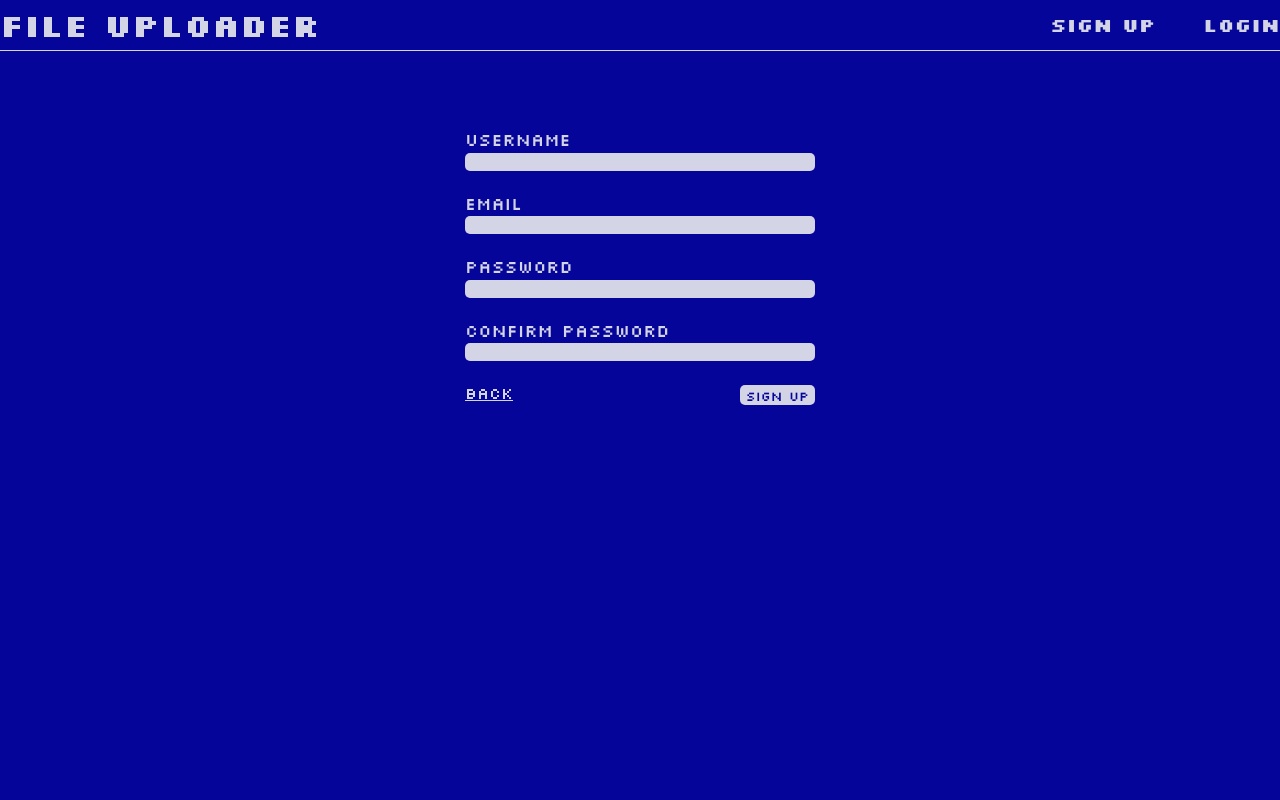
After one commit to Aquilaruspante/odin-file-uploader, a Node server app: page /user/register in a window 1280 px wide. The commit adds this page. Run offline with Node 20, Linux system fonts and the light colour scheme; some libraries are stand-ins or nearby versions.

Commit message:
style: header and register view

```diff
--- a/app.js
+++ b/app.js
@@ -3,6 +3,8 @@ const path = require('node:path');
 const session = require('express-session');
 const { PrismaSessionStore } = require('@quixo3/prisma-session-store');
 const { prisma } = require('./db/prisma.js');
+
+const userRouter = require('./routes/userRoutes.js');
 
 const app = express();
 
@@ -11,6 +13,8 @@ const app = express();
 app.set('views', path.join(__dirname, './views'));
 app.set('view engine', 'ejs');
 app.use(express.static(path.join(__dirname, 'public')));
+
+/* ------------------------------------------------- Session management -------------------------*/
 
 app.use(session({
     cookie: {
@@ -36,6 +40,8 @@ app.get('/', (req, res) => {
     res.render('home');
 });
 
+app.use('/user', userRouter);
+
 /*------------------------------------------------ Server launch ---------------------------*/
 
 app.listen(3000, (error) => {
--- a/public/styles.css
+++ b/public/styles.css
@@ -50,6 +50,122 @@ table {
 
 /*------------------------------------------------------ My CSS ------------------------------------- */
 
+.silkscreen-regular {
+  font-family: "Silkscreen", sans-serif;
+  font-weight: 400;
+  font-style: normal;
+}
+
+.silkscreen-bold {
+  font-family: "Silkscreen", sans-serif;
+  font-weight: 700;
+  font-style: normal;
+}
+
+
+html {
+    --primary-color: rgb(5, 5, 153);
+    --text-color: rgb(212, 212, 231);
+}
+
+body {
+    background-color: var(--primary-color);
+    color: var(--text-color);
+    height: 100vh;
+}
+
+header {
+    height: 50px;
+    border-bottom: 1px solid var(--text-color);
+}
+
+.menu-container {
+    height: 100%;
+    max-width: 1400px;
+    display: flex;
+    justify-content: space-between;
+    align-items: center;
+    margin: auto;
+}
+
+a {
+    color: var(--text-color);
+    text-decoration: none;
+}
+
+a:hover {
+    cursor: pointer;
+    color: white;
+    transition: 0.4s;
+}
+
 h1 {
-    color: red;
+    font-size: 2rem;
 }
+
+.menu-container a {
+    font-size: 1.2rem;
+}
+
+nav {
+    width: 230px;
+    display: flex;
+    justify-content: space-between;
+}
+
+main {
+    max-width: 1400px;
+    margin: auto;
+    box-sizing: border-box;
+    padding-top: 80px;
+    height: calc(100vh - 51px);
+}
+
+form {
+    width: 350px;
+    margin: auto;
+}
+
+.form-element {
+    display: flex;
+    flex-direction: column;
+    margin-bottom: 24px;
+    gap: 4px;
+}
+
+.form-element label {
+    font-size: 1.1rem;
+}
+
+input {
+    background-color: var(--text-color);
+    border-radius: 5px;
+    outline: none;
+    border: none;
+    height: 16px;
+}
+
+button {
+    background-color: var(--text-color);
+    color: var(--primary-color);
+    border: none;
+    border-radius: 5px;
+    height: 20px;
+}
+
+button:hover {
+    cursor: pointer;
+    background-color: var(--primary-color);
+    color: var(--text-color);
+    border: 1px solid var(--text-color);
+    transition: 0.8s;
+}
+
+.last-line {
+    display: flex;
+    justify-content: space-between;
+}
+
+.last-line a {
+    text-decoration: underline;
+}
--- /dev/null
+++ b/routes/userRoutes.js
@@ -0,0 +1,9 @@
+const { Router } = require('express');
+
+const router = new Router();
+
+router.get('/register', (req, res) => {
+    res.render('register');
+});
+
+module.exports = router;
--- /dev/null
+++ b/views/header.ejs
@@ -0,0 +1,23 @@
+<!DOCTYPE html>
+<html lang="en">
+<head>
+    <meta charset="UTF-8">
+    <meta name="viewport" content="width=device-width, initial-scale=1.0">
+    <link rel="stylesheet" href="/styles.css">
+    <link rel="preconnect" href="https://fonts.googleapis.com">
+    <link rel="preconnect" href="https://fonts.gstatic.com" crossorigin>
+    <link href="https://fonts.googleapis.com/css2?family=Silkscreen:wght@400;700&display=swap" rel="stylesheet">
+    <title>File Uploader</title>
+</head>
+<body class="silkscreen-regular">
+    <header>
+        <div class="menu-container">
+            <h1 class="silkscreen-bold">File Uploader</h1>
+            <nav class="silkscreen-bold">
+                <a href="/user/register">Sign Up</a>
+                <a href="/user/login">Login</a>
+            </nav>
+        </div>
+
+    </header>
+    <main>
--- /dev/null
+++ b/views/register.ejs
@@ -0,0 +1,24 @@
+<%- include('./header.ejs') %>
+
+<form action="/user/register" method="POST">
+    <div class="form-element">
+        <label for="username">Username</label>
+        <input type="text" id="username" name="username">
+    </div>
+    <div class="form-element">
+        <label for="email">Email</label>
+        <input type="email" id="email" name="email">
+    </div>
+    <div class="form-element">
+        <label for="password">Password</label>
+        <input type="password" id="password" name="password">
+    </div>
+    <div class="form-element">
+        <label for="confirm-password">Confirm Password</label>
+        <input type="password" id="confirm-password" name="confirm-password">
+    </div>
+    <div class="last-line">
+        <a href="/">back</a>
+        <button class="silkscreen-regular">Sign Up</button>
+    </div>
+</form>
```
Also changed, not shown: views/home.ejs (+1 -17 lines).
